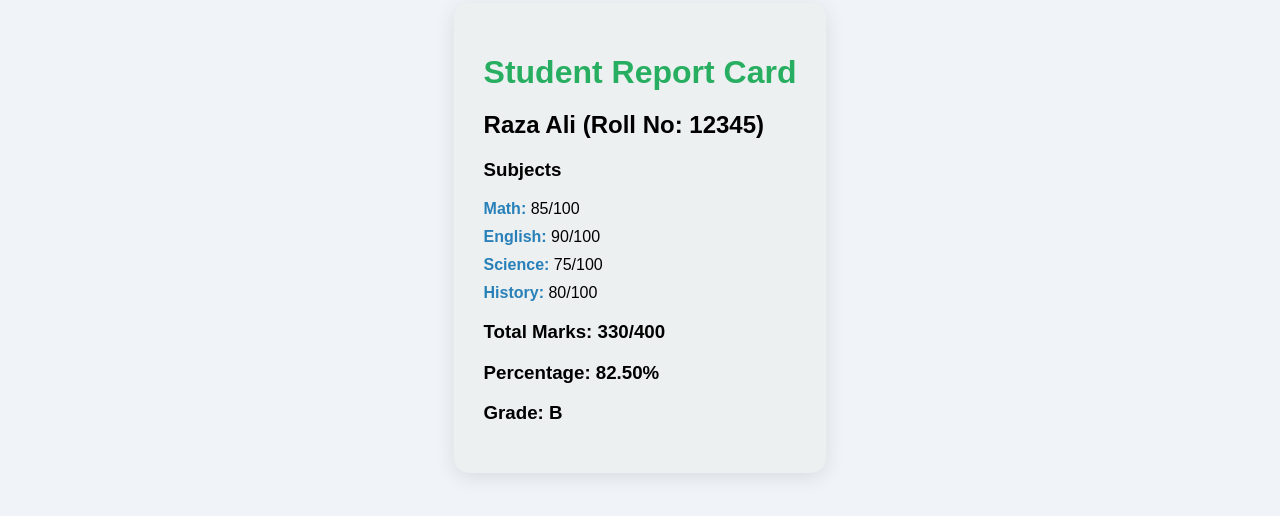
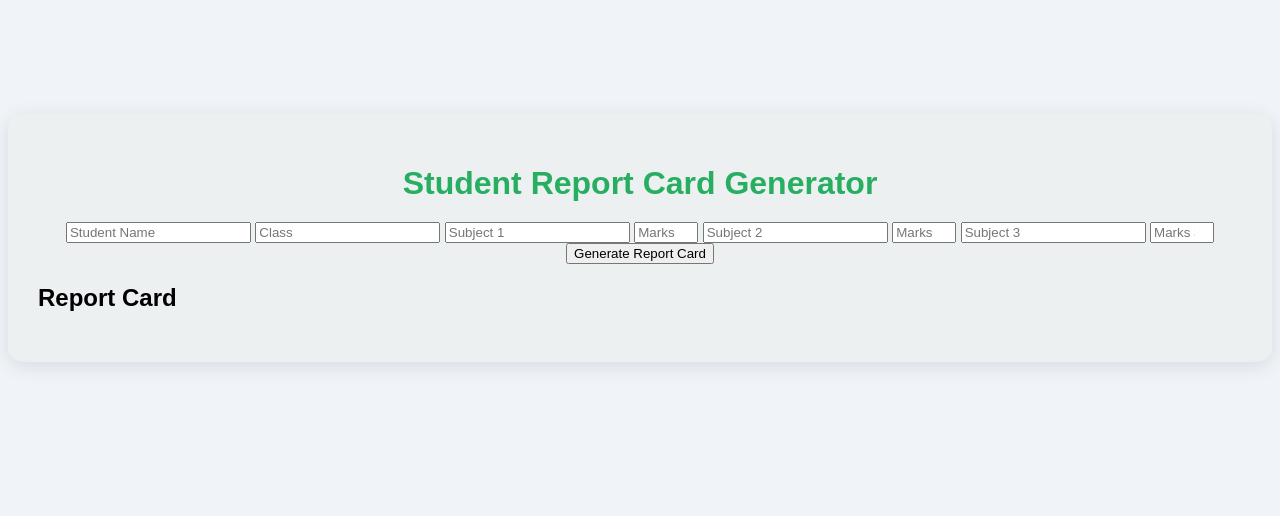
Before and after one commit to FarheenMalak/Student-Report-Card, a plain HTML site: page index.html in a window 1280 px wide. Shown: the part 170-686 px from the top of the page. Drawn offline with Linux system fonts and the light colour scheme.

Commit message:
Update index.html

```diff
--- a/index.html
+++ b/index.html
@@ -3,15 +3,28 @@
 <head>
     <meta charset="UTF-8">
     <meta name="viewport" content="width=device-width, initial-scale=1.0">
+    <title>Student Report Card Generator</title>
     <link rel="stylesheet" href="style.css">
-    <title>Student Report Card</title>
 </head>
 <body>
     <div class="container">
-        <h1>Student Report Card</h1>
-        <div id="report-card" class="report-card"></div>
+        <h1>Student Report Card Generator</h1>
+        <form id="reportCardForm">
+            <input type="text" id="studentName" placeholder="Student Name" required>
+            <input type="text" id="studentClass" placeholder="Class" required>
+            <input type="text" id="subject1" placeholder="Subject 1" required>
+            <input type="number" id="marks1" placeholder="Marks 1" min="0" max="100" required>
+            <input type="text" id="subject2" placeholder="Subject 2" required>
+            <input type="number" id="marks2" placeholder="Marks 2" min="0" max="100" required>
+            <input type="text" id="subject3" placeholder="Subject 3" required>
+            <input type="number" id="marks3" placeholder="Marks 3" min="0" max="100" required>
+            <button type="submit">Generate Report Card</button>
+        </form>
+        <div id="reportCard" class="report-card hidden">
+            <h2>Report Card</h2>
+            <div id="cardContent"></div>
+        </div>
     </div>
-
     <script src="app.js"></script>
 </body>
 </html>
```
